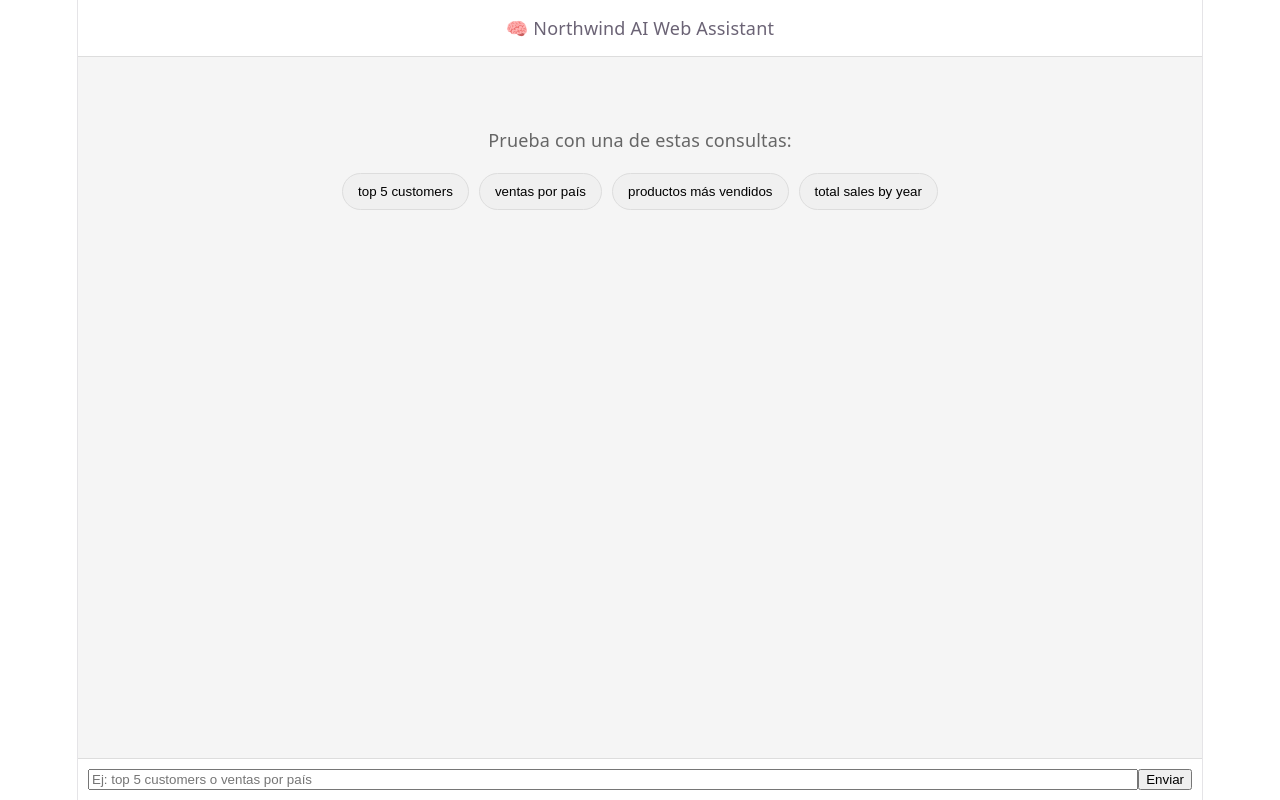
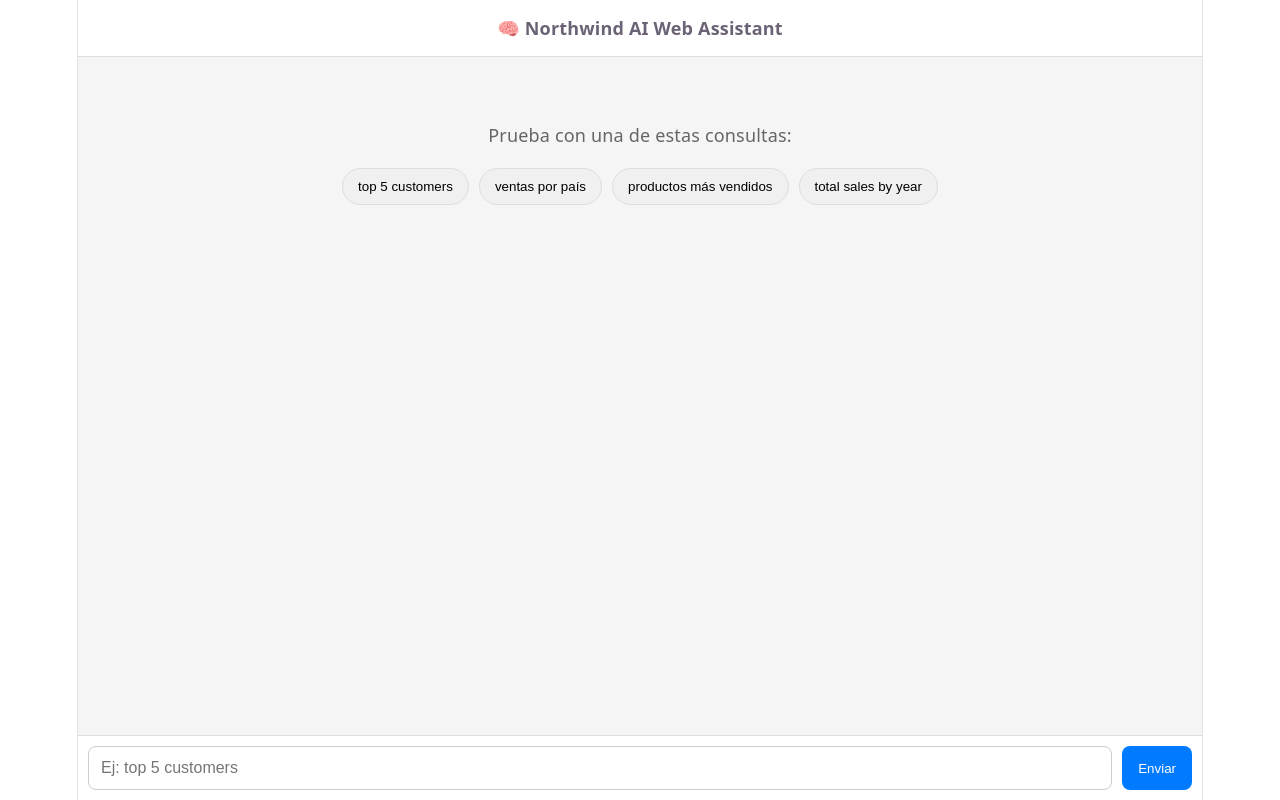
Before and after one commit to cesar39299/Northwind_AI_Web_Assistant, a React (Vite) app: page / in a window 1280 px wide. Built offline with nearby package versions, Linux system fonts and the light colour scheme.

Commit message:
version 19/03/2026 20:36

```diff
--- a/index.html
+++ b/index.html
@@ -4,7 +4,7 @@
     <meta charset="UTF-8" />
     <link rel="icon" type="image/svg+xml" href="/favicon.svg" />
     <meta name="viewport" content="width=device-width, initial-scale=1.0" />
-    <title>NorthwindAIWebAssistant</title>
+    <title>Northwind AI Web Assistant</title>
   </head>
   <body>
     <div id="root"></div>
--- a/src/App.jsx
+++ b/src/App.jsx
@@ -29,11 +29,12 @@
 
     const COLORS = ["#8884d8", "#82ca9d", "#ffc658", "#ff7f50", "#00c49f"];
 
+    // 🔧 FORMATO NUMÉRICO
     const formatValue = (value) => {
         if (typeof value === "number") {
             return Number.isInteger(value)
                 ? value
-                : value.toFixed(2);
+                : parseFloat(value.toFixed(2));
         }
         return value;
     };
@@ -43,12 +44,6 @@
         if (!data?.length) return;
 
         const ws = XLSX.utils.json_to_sheet(data);
-
-        const range = XLSX.utils.decode_range(ws['!ref']);
-        for (let c = range.s.c; c <= range.e.c; ++c) {
-            const cell = ws[XLSX.utils.encode_cell({ r: 0, c })];
-            if (cell) cell.s = { font: { bold: true } };
-        }
 
         const summary = [
             { Metric: "Rows", Value: data.length },
@@ -114,7 +109,6 @@
 
         const el = chartRefs.current[index];
         if (el) {
-
             const canvas = await html2canvas(el);
             const img = canvas.toDataURL("image/png");
 
@@ -179,6 +173,7 @@
         const cols = Object.keys(data[0]);
 
         return (
+            <div style={{ overflowX: "auto" }}>
                 <table style={{ width: "100%", marginTop: 10 }}>
                     <thead>
                         <tr>
@@ -195,6 +190,7 @@
                         ))}
                     </tbody>
                 </table>
+            </div>
         );
     };
 
@@ -213,7 +209,7 @@
                 ref={el => chartRefs.current[index] = el}
                 style={{ height: 300, marginTop: 20 }}
             >
-                <ResponsiveContainer>
+                <ResponsiveContainer width="100%" height="100%">
                     <BarChart data={data}>
                         <CartesianGrid strokeDasharray="3 3" />
                         <XAxis dataKey={catKey} />
@@ -231,17 +227,30 @@
     };
 
     return (
-        <div style={{ display: "flex", flexDirection: "column", height: "100vh" }}>
+        <div style={{
+            display: "flex",
+            flexDirection: "column",
+            height: "100dvh"
+        }}>
 
             {/* HEADER */}
-            <div style={{ padding: 15, borderBottom: "1px solid #ddd" }}>
+            <div style={{
+                padding: 15,
+                borderBottom: "1px solid #ddd",
+                fontWeight: "bold"
+            }}>
                 🧠 Northwind AI Web Assistant
             </div>
 
             {/* CHAT */}
-            <div style={{ flex: 1, overflowY: "auto", padding: 20, background: "#f5f5f5" }}>
+            <div style={{
+                flex: 1,
+                overflowY: "auto",
+                padding: 15,
+                background: "#f5f5f5"
+            }}>
 
-                {/* SUGERENCIAS INICIALES */}
+                {/* 🔹 SUGERENCIAS INICIALES */}
                 {messages.length === 0 && (
                     <div style={{ textAlign: "center", marginTop: 50 }}>
                         <p style={{ color: "#666" }}>
@@ -288,9 +297,10 @@
                                 <div style={{
                                     background: "#007bff",
                                     color: "white",
-                                    padding: 10,
-                                    borderRadius: 10,
-                                    display: "inline-block"
+                                    padding: 12,
+                                    borderRadius: 12,
+                                    display: "inline-block",
+                                    maxWidth: "80%"
                                 }}>
                                     {msg.text}
                                 </div>
@@ -302,13 +312,21 @@
                                 <div style={{
                                     background: "white",
                                     padding: 15,
-                                    borderRadius: 10,
-                                    width: "80%"
+                                    borderRadius: 12,
+                                    width: "100%"
                                 }}>
 
-                                    <p><b>🧠 {msg.analysis}</b></p>
+                                    <p style={{ textAlign: "left" }}>
+                                        <b>🧠 {msg.analysis}</b>
+                                    </p>
 
-                                    <div style={{ marginBottom: 10 }}>
+                                    <div style={{
+                                        marginBottom: 10,
+                                        display: "flex",
+                                        justifyContent: "center",
+                                        gap: 10,
+                                        flexWrap: "wrap"
+                                    }}>
                                         <button onClick={() => exportToExcelPro(msg.rows)}>Excel</button>
                                         <button onClick={() => exportChartImage(i)}>Imagen</button>
                                         <button onClick={() => exportPDF(msg.rows, msg.analysis, i)}>PDF</button>
@@ -348,14 +366,40 @@
             </div>
 
             {/* INPUT */}
-            <div style={{ display: "flex", padding: 10, borderTop: "1px solid #ddd" }}>
+            <div style={{
+                position: "sticky",
+                bottom: 0,
+                display: "flex",
+                padding: 10,
+                borderTop: "1px solid #ddd",
+                background: "white"
+            }}>
                 <input
-                    style={{ flex: 1 }}
-                    placeholder="Ej: top 5 customers o ventas por país"
+                    style={{
+                        flex: 1,
+                        padding: 12,
+                        fontSize: 16,
+                        borderRadius: 8,
+                        border: "1px solid #ccc"
+                    }}
+                    placeholder="Ej: top 5 customers"
                     value={question}
                     onChange={e => setQuestion(e.target.value)}
+                    onKeyDown={e => e.key === "Enter" && askDatabase()}
                 />
-                <button onClick={askDatabase}>Enviar</button>
+                <button
+                    onClick={askDatabase}
+                    style={{
+                        marginLeft: 10,
+                        padding: "12px 16px",
+                        borderRadius: 8,
+                        background: "#007bff",
+                        color: "white",
+                        border: "none"
+                    }}
+                >
+                    Enviar
+                </button>
             </div>
 
         </div>
```
Lines whose indentation alone changed are shown as unchanged.
